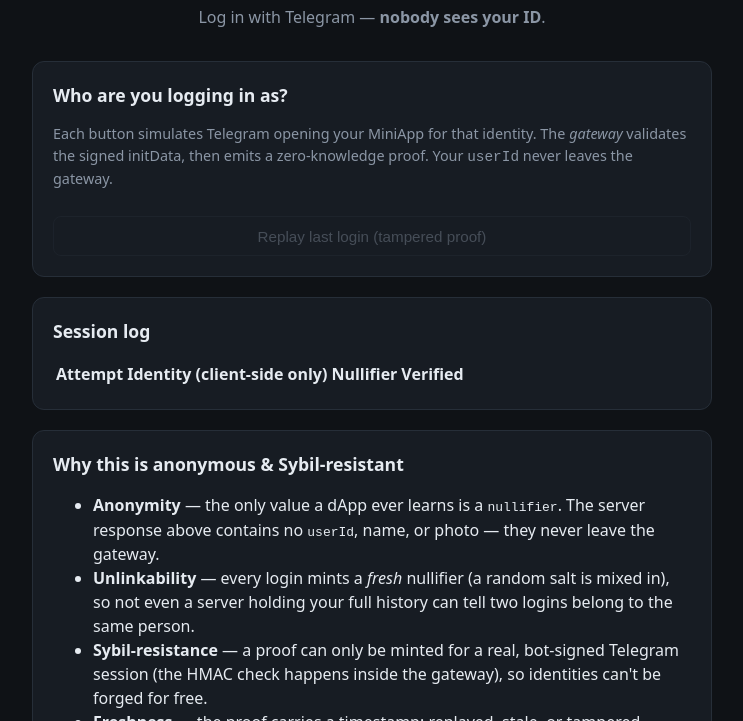
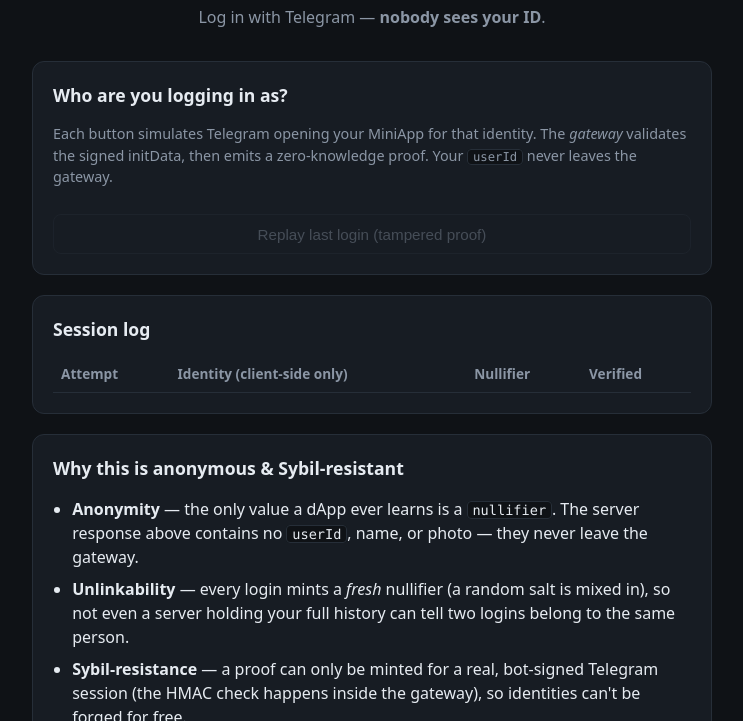
Before and after one commit to EF-Code/zktele-login, a website: page public/index.html in a window 1280 px wide. Shown: the part 79-800 px from the top of the page, without its empty margins (268-1011 px from the left). Drawn offline with Linux system fonts and the light colour scheme.

Commit message:
feat(web): tables, code blocks, and property list styling

```diff
--- a/public/style.css
+++ b/public/style.css
@@ -148,3 +148,63 @@
 pre {
   font-family: ui-monospace, SFMono-Regular, Menlo, Consolas, monospace;
 }
+
+pre {
+  background: var(--bg);
+  border: 1px solid var(--border);
+  border-radius: 8px;
+  padding: 0.5rem 0.6rem;
+  font-size: 0.75rem;
+  max-width: 100%;
+  overflow: auto;
+  text-align: left;
+}
+
+.dim {
+  color: var(--dim);
+}
+
+table {
+  width: 100%;
+  border-collapse: collapse;
+  font-size: 0.85rem;
+}
+
+th,
+td {
+  text-align: left;
+  padding: 0.45rem 0.5rem;
+  border-bottom: 1px solid var(--border);
+  vertical-align: top;
+}
+
+th {
+  color: var(--dim);
+  font-weight: 600;
+}
+
+td.ok {
+  color: var(--ok);
+}
+
+td.err {
+  color: var(--err);
+}
+
+ul {
+  padding-left: 1.2rem;
+  color: var(--text);
+}
+
+li {
+  margin-bottom: 0.5rem;
+}
+
+code {
+  background: var(--bg);
+  border: 1px solid var(--border);
+  border-radius: 4px;
+  padding: 0 0.3rem;
+  font-family: ui-monospace, SFMono-Regular, Menlo, Consolas, monospace;
+  font-size: 0.85em;
+}
```
